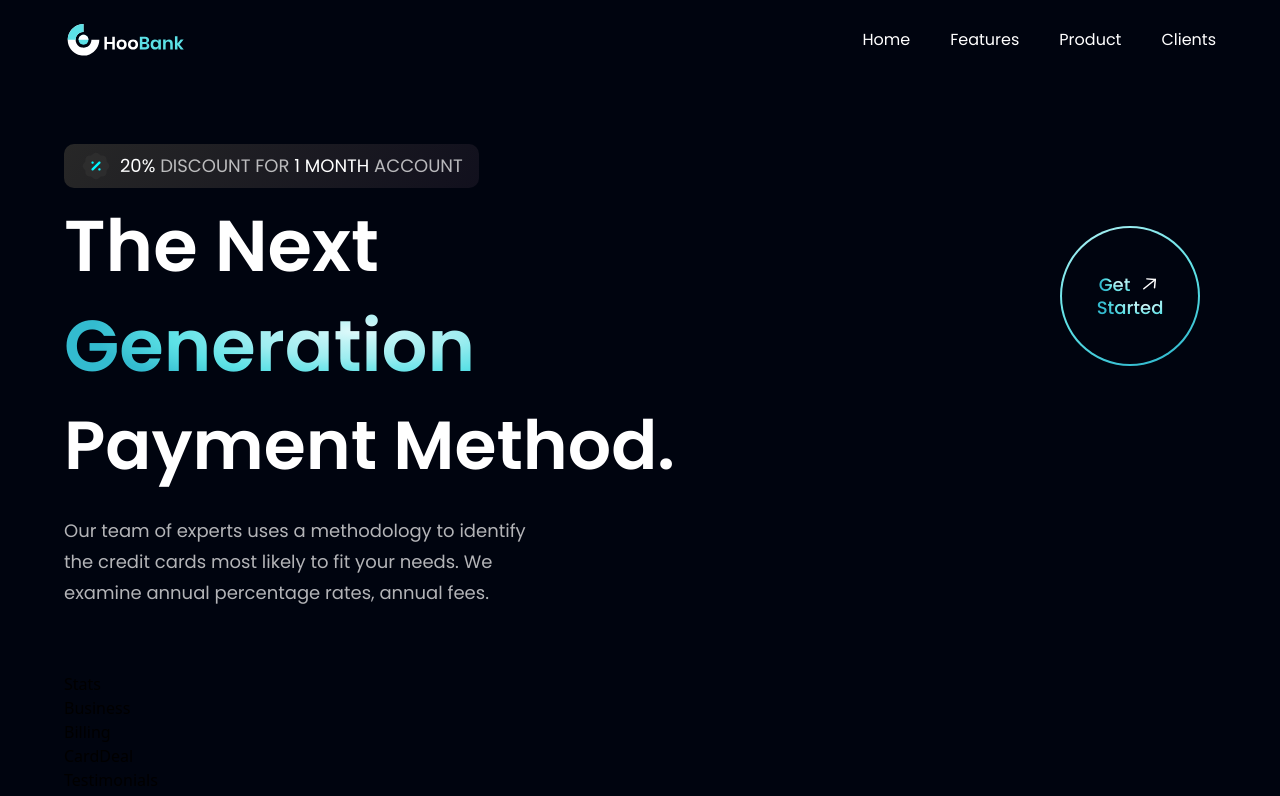
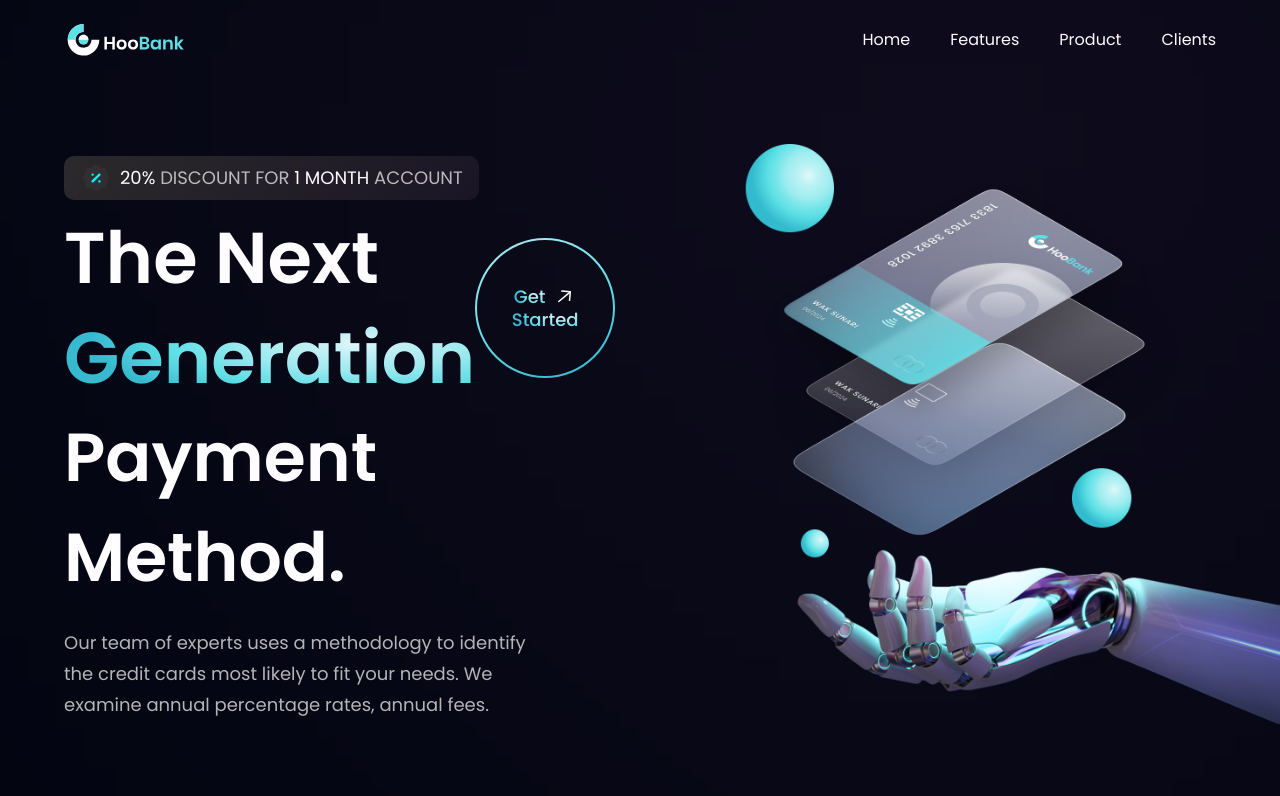
Before and after one commit to TommyTranT/Hoobank-Tutorial, a React (Vite) app: page / in a window 1280 px wide. Shown: the top 796 px of the page. Built offline with nearby package versions, Linux system fonts and the light colour scheme.

Commit message:
add pink gradient

```diff
--- a/src/components/Hero.jsx
+++ b/src/components/Hero.jsx
@@ -35,6 +35,15 @@ const Hero = () => (
         fees.
       </p>
     </div>
+
+    <div>
+      <img
+        src={robot}
+        alt="billing"
+        className="w-[100%] h-[100%] relative z-[5]"
+      />
+      <div className="absolute z-[0] w-[40%] h-[35%] top-0 pink__gradient" />
+    </div>
   </section>
 );
 
```
